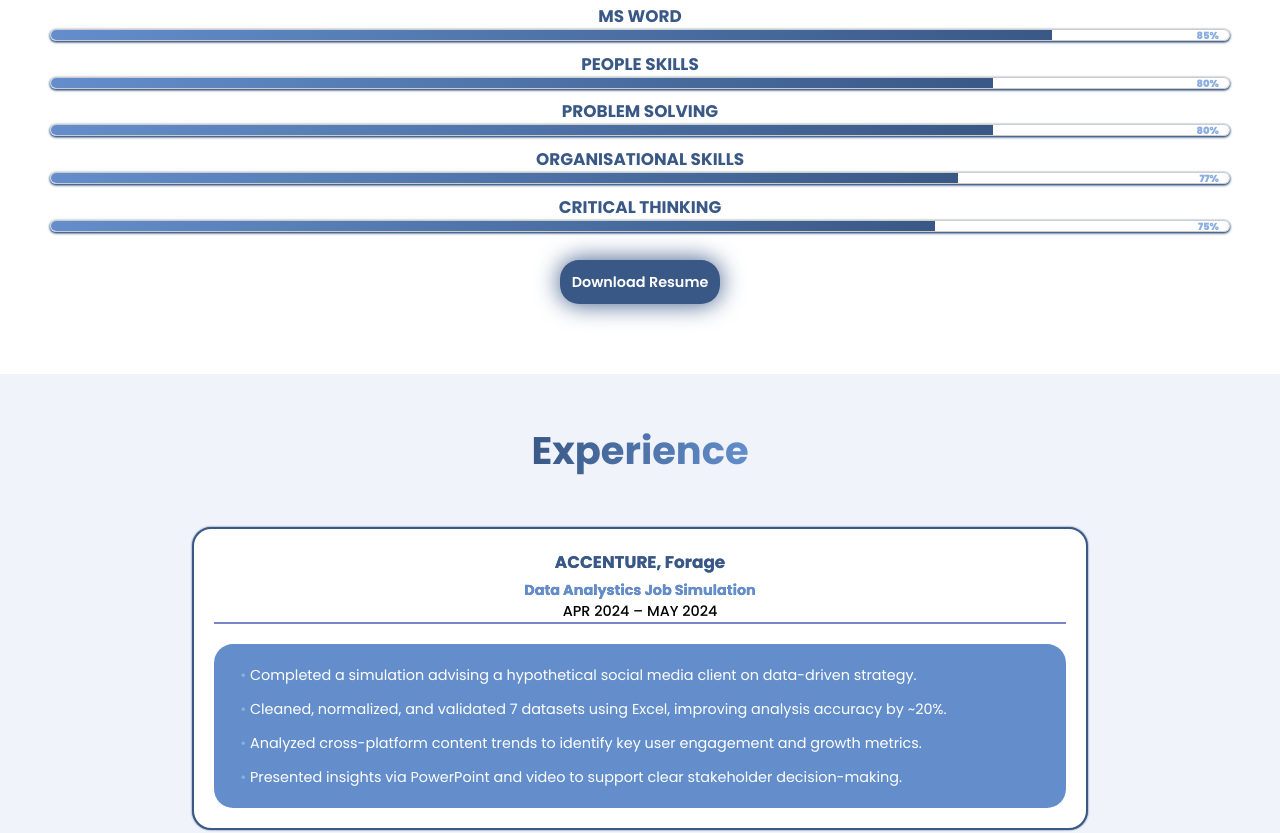
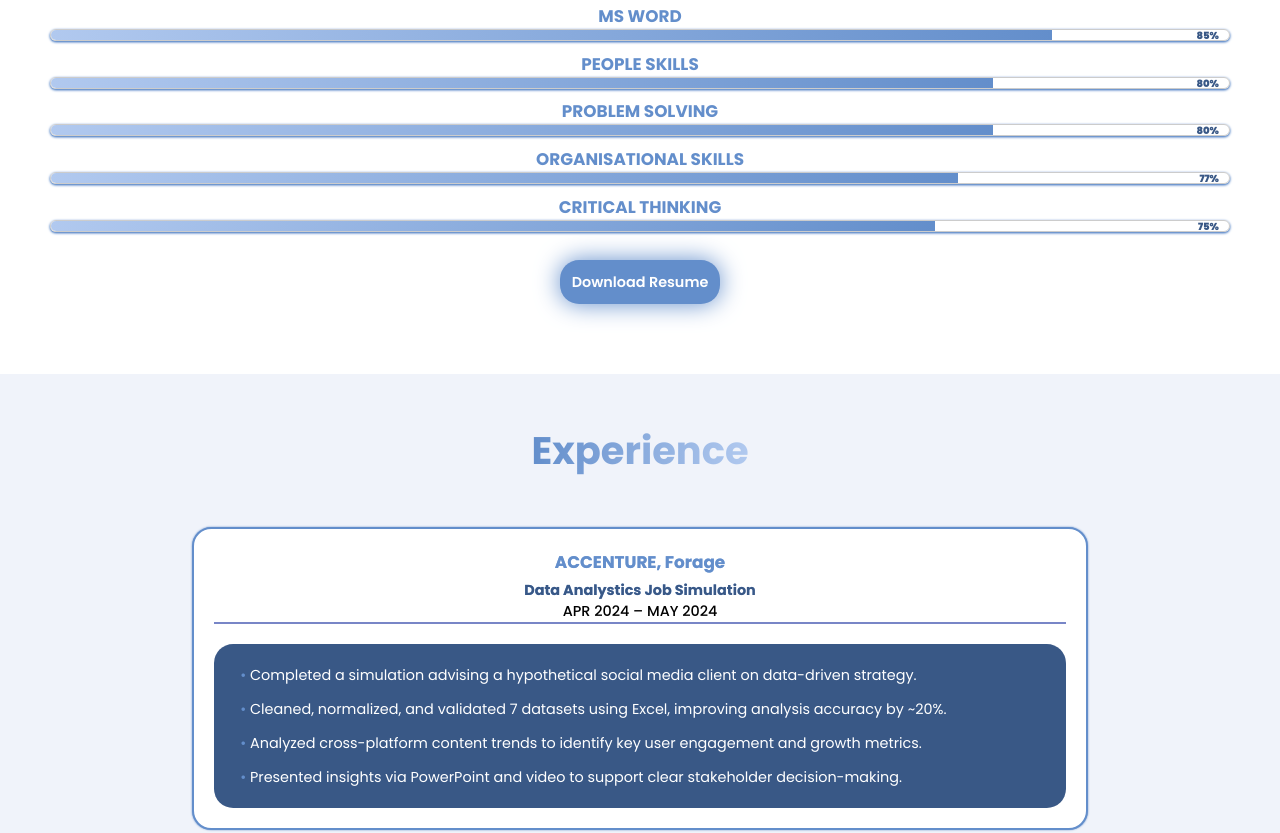
Before and after one commit to Nth23/korede-portfolio, a plain HTML site: page index.html in a window 1280 px wide. Shown: the part 1365-2198 px from the top of the page. Drawn offline with nearby package versions, Linux system fonts and the light colour scheme; a script that the page names is missing.

Commit message:
Add files via upload

```diff
--- a/style.css
+++ b/style.css
@@ -13,9 +13,10 @@
   --bg-color: #ffffff;
   --second-bg-color: #f0f3fa;
   --text-color: black;
-  --main-color: #395886;
-  --secondary-color: #638ecb;
-  --opt-color: #8aaee0;
+  --main-color: #638ecb;
+  --secondary-color: #8aaee0;
+  --opt-color: #395886;
+  --gradient-color: #b1c9ef;
   --large-text: 4rem;
   --medium-text: 2.5rem;
   --small-text: 1.5rem;
@@ -47,7 +48,7 @@ section {
   top: 0;
   left: 0;
   padding: 1rem 15%;
-  background-color: #8aaee0;
+  background-color: var(--opt-color);
   backdrop-filter: blur(10px);
   z-index: 1000;
   display: flex;
@@ -74,7 +75,7 @@ section {
 }
 
 .gradient {
-  background: linear-gradient(90deg, var(--main-color), var(--secondary-color));
+  background: linear-gradient(90deg, var(--main-color), var(--gradient-color));
   background-clip: text;
   color: transparent;
 }
@@ -90,15 +91,15 @@ section {
 
 .navbar a:hover,
 .navbar a:focus {
-  color: var(--main-color);
-  border-bottom: 3px solid var(--main-color);
+  color: var(--secondary-color);
+  border-bottom: 3px solid var(--secondary-color);
 }
 
 .gradient-btn {
   font-size: var(--small-text);
   padding: 1rem 1rem;
   border-radius: 2rem;
-  background: linear-gradient(90deg, var(--main-color), var(--secondary-color));
+  background: linear-gradient(90deg, var(--main-color), var(--gradient-color));
   color: transparent;
   letter-spacing: 1px;
   cursor: pointer;
@@ -303,11 +304,7 @@ section {
 .bar span {
   float: left;
   height: 15px;
-  background: linear-gradient(
-    to left,
-    var(--main-color),
-    var(--secondary-color)
-  );
+  background: linear-gradient(90deg, var(--gradient-color), var(--main-color));
 }
 
 .bar p {
@@ -595,7 +592,7 @@ section {
 }
 
 .experience-item span {
-  color: var(--secondary-color);
+  color: var(--opt-color);
   font-weight: bold;
 }
 
@@ -607,20 +604,20 @@ section {
 
 .experience-item ul li::before {
   content: "•";
-  color: var(--opt-color);
+  color: var(--main-color);
 }
 
 .experience-header div,
 .experience-item div {
   border-right: none;
-  border-bottom: 1px solid #7886c7;
+  border-bottom: 1px solid var(--main-color);
   text-align: center;
 }
 
 .experience-item .experience-content {
   border: 2px solid transparent;
   border-radius: 2rem;
-  background-color: var(--secondary-color);
+  background-color: var(--opt-color);
   color: #fff;
   text-align: left;
 }
@@ -668,7 +665,7 @@ section {
 
 .project-card h3 {
   font-size: var(--medium-text);
-  color: var(--secondary-color);
+  color: var(--main-color);
 }
 .project-card p {
   font-size: var(--small-text);
```
